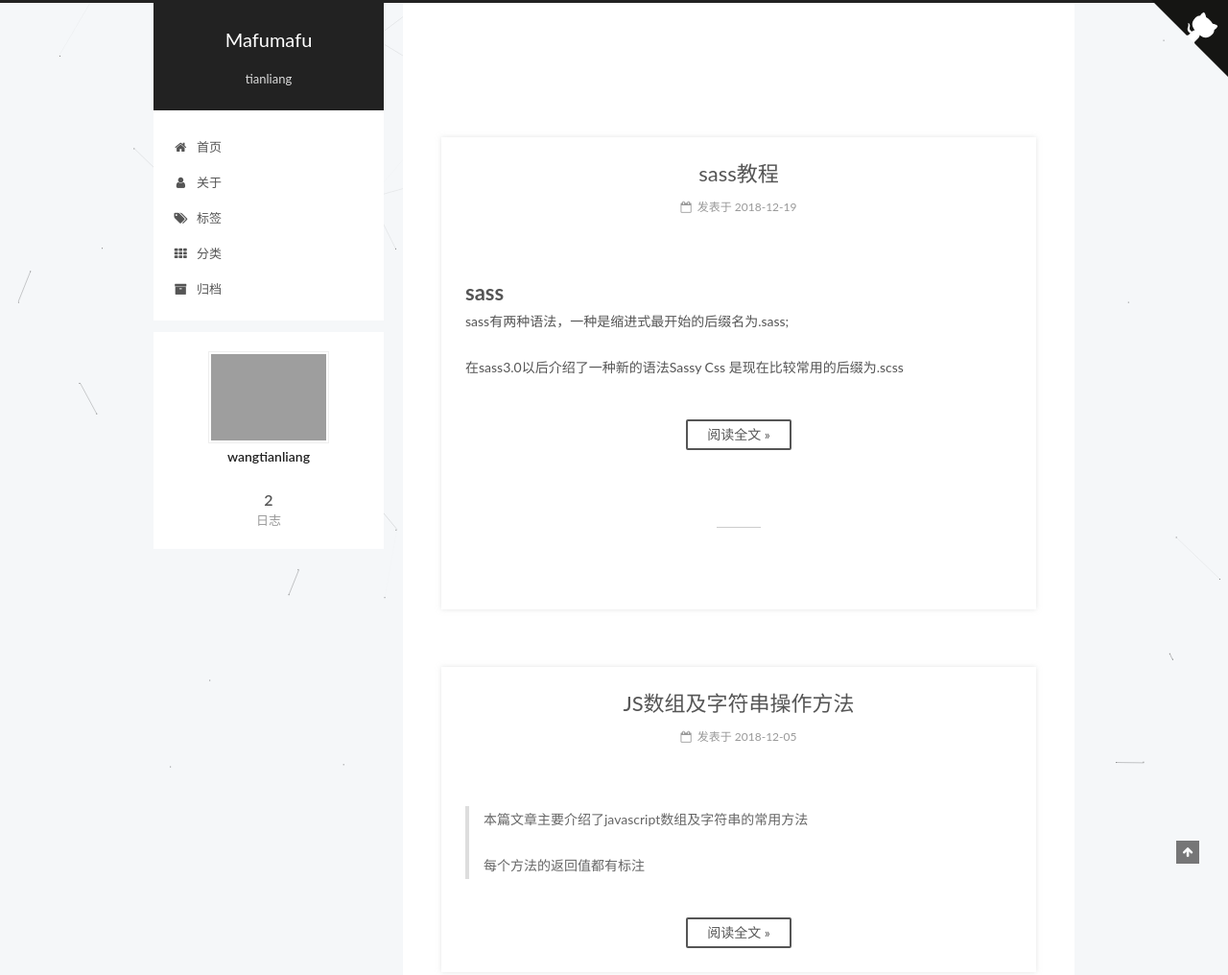
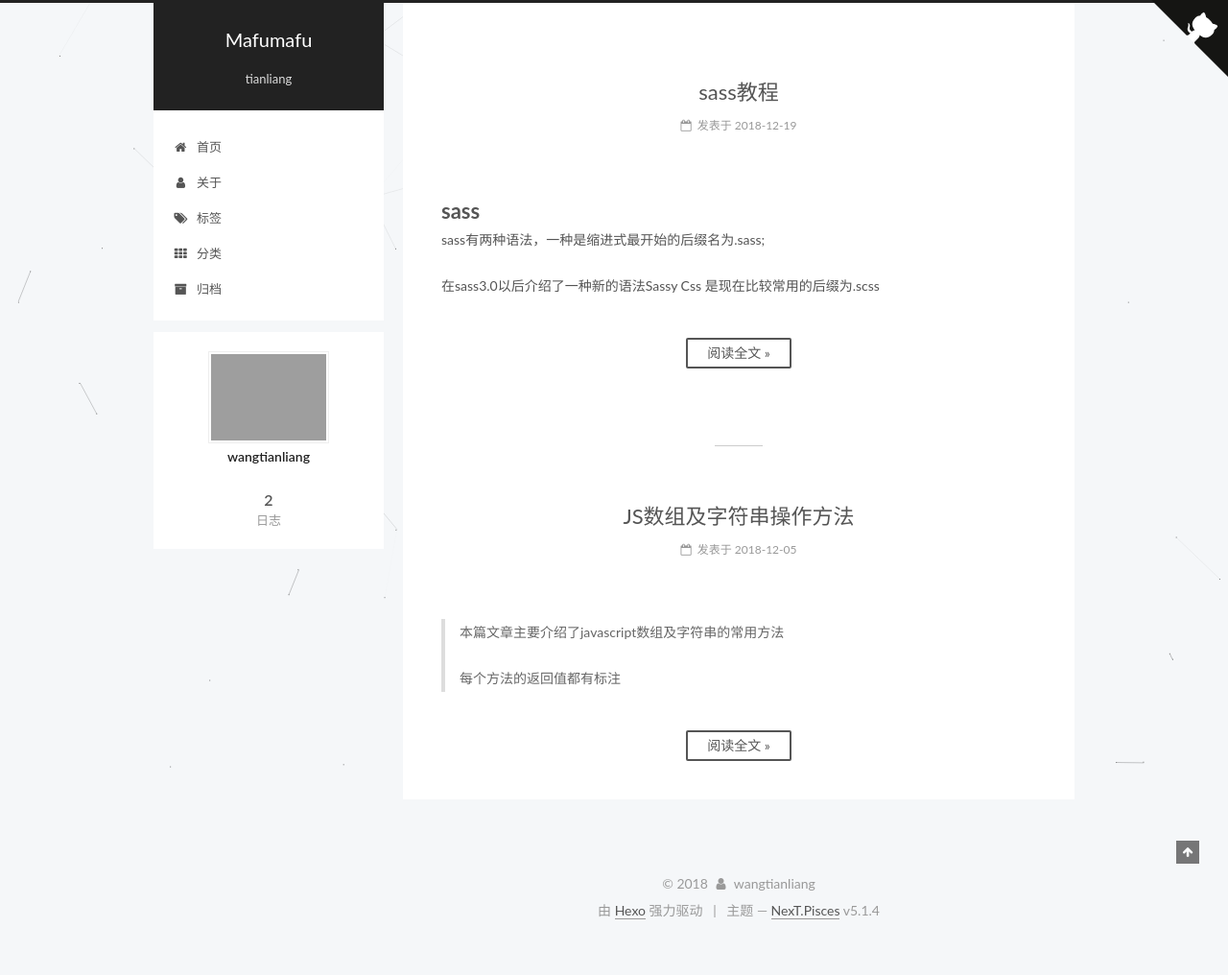
Before and after one commit to L-hikari/L-hikari.github.io, a plain HTML site: page index.html in a window 1280 px wide. Shown: the top 1016 px of the page at 96% size. After the commit the page ends 983 px from the top, so only its background shows below. Drawn offline with Linux system fonts and the light colour scheme; grey boxes are pictures that could not be loaded.

Commit message:
Site updated: 2018-12-19 16:35:29

```diff
--- a/css/main.css
+++ b/css/main.css
@@ -1823,7 +1823,7 @@ pre .javascript .function {
   width: 4px;
   height: 4px;
   border-radius: 50%;
-  background: #ff965d;
+  background: #c4534b;
 }
 .links-of-blogroll {
   font-size: 13px;
@@ -3007,13 +3007,6 @@ code,
 pre {
   border: 1px solid #d6d6d6;
 }
-.post {
-  margin-top: 60px;
-  margin-bottom: 60px;
-  padding: 25px;
-  -webkit-box-shadow: 0 0 5px rgba(202,203,203,0.5);
-  -moz-box-shadow: 0 0 5px rgba(202,203,204,0.5);
-}
 .post-body p a {
   color: #0593d3;
   border-bottom: none;
```
